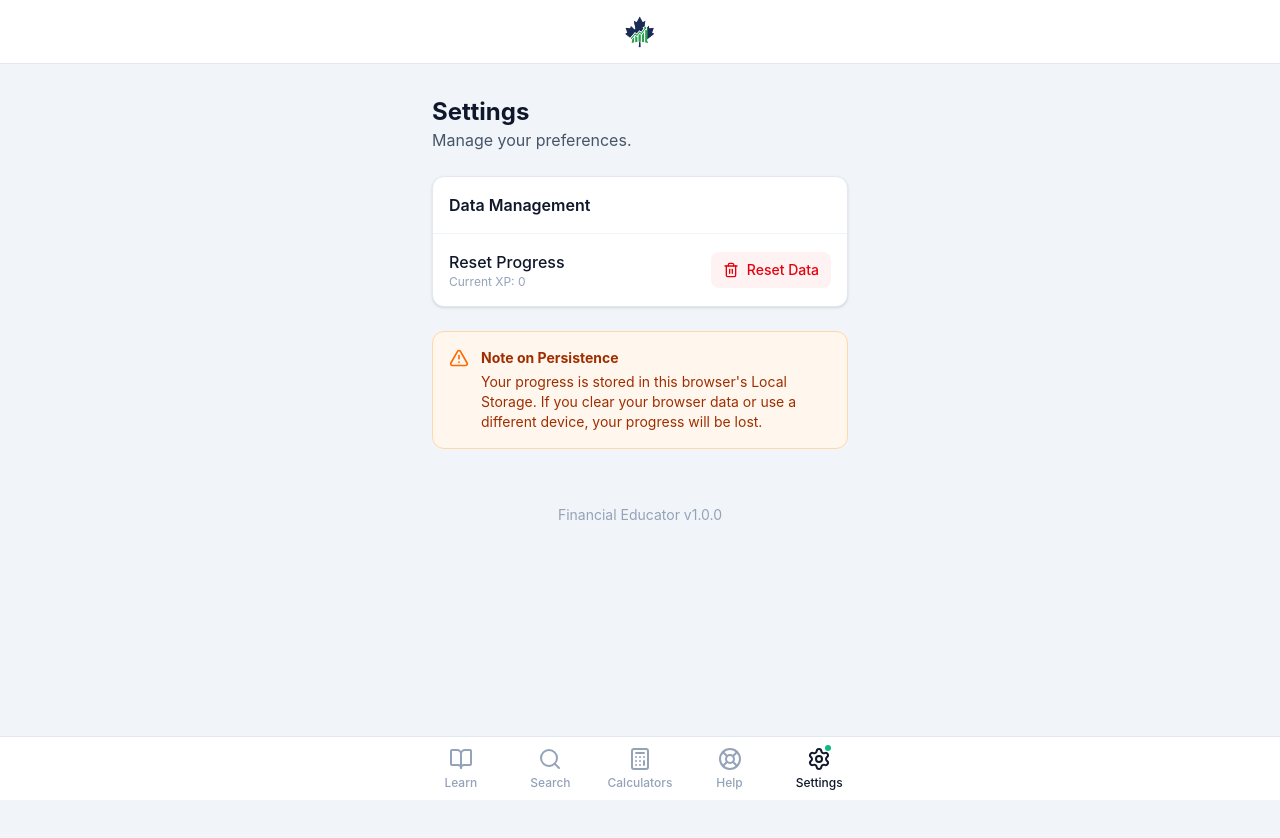
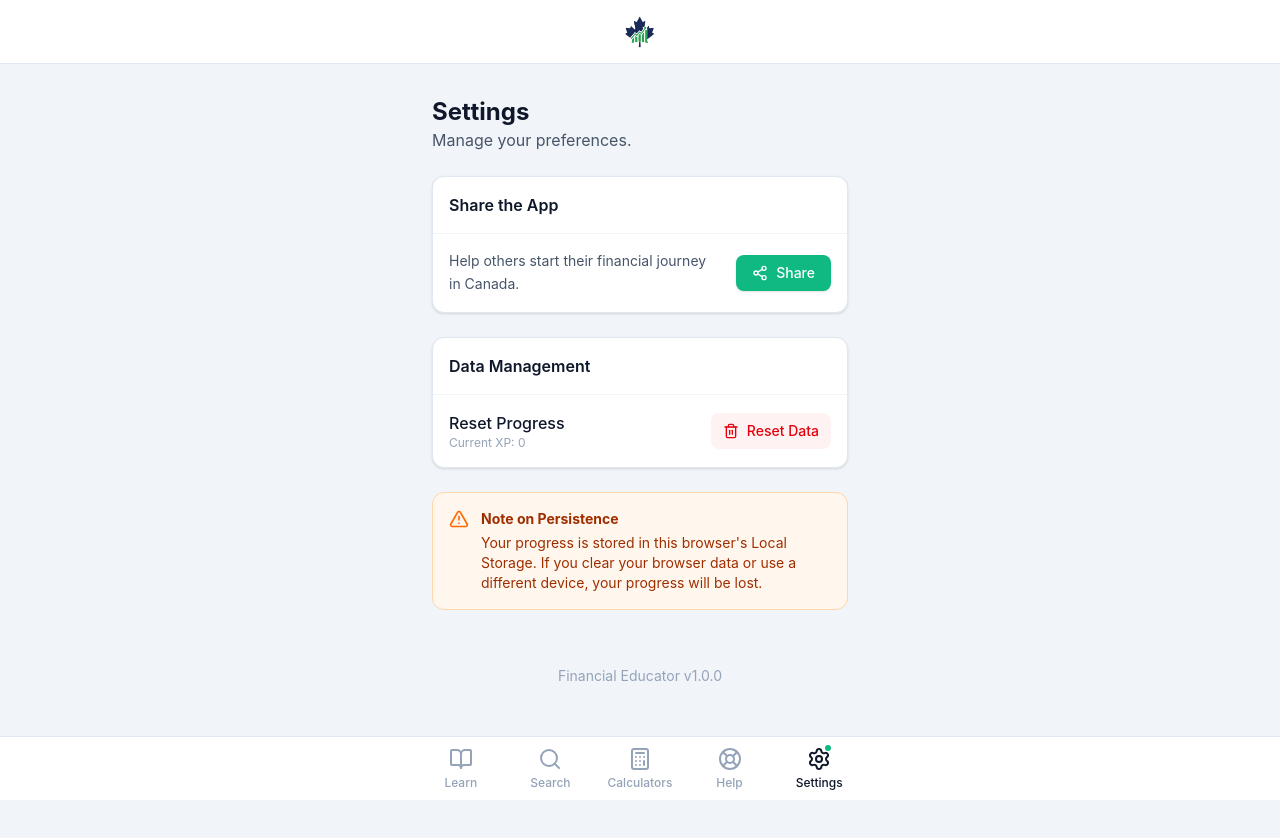
Before and after one commit to davidlealb/financial-educator, a React (Vite) app: page /settings in a window 1280 px wide. Shown: the top 838 px of the page. Built offline with nearby package versions, Linux system fonts and the light colour scheme; no server answers.

Commit message:
Add Share button

```diff
--- a/src/i18n/config.js
+++ b/src/i18n/config.js
@@ -53,7 +53,21 @@ i18n
                         email: "Email",
                         call: "Call",
                         try_another_advisor: "Try Another Advisor",
-                        loading_advisors: "Finding an advisor for you..."
+                        loading_advisors: "Finding an advisor for you...",
+                        manage_preferences: "Manage your preferences.",
+                        data_management: "Data Management",
+                        reset_progress: "Reset Progress",
+                        current_xp: "Current XP: {{xp}}",
+                        reset_data: "Reset Data",
+                        note_on_persistence: "Note on Persistence",
+                        persistence_desc: "Your progress is stored in this browser's Local Storage. If you clear your browser data or use a different device, your progress will be lost.",
+                        share_app: "Share the App",
+                        share_desc: "Help others start their financial journey in Canada.",
+                        share_button: "Share",
+                        share_title: "Financial Educator",
+                        share_text: "Check out this app to learn about finances in Canada! 🇨🇦",
+                        reset_confirm: "Are you sure you want to reset all your progress? This cannot be undone.",
+                        reset_success: "Progress reset."
                     }
                 }
             },
@@ -98,7 +112,21 @@ i18n
                         email: "Correo",
                         call: "Llamar",
                         try_another_advisor: "Probar con otro Asesor",
-                        loading_advisors: "Buscando un asesor para ti..."
+                        loading_advisors: "Buscando un asesor para ti...",
+                        manage_preferences: "Administra sus preferencias.",
+                        data_management: "Gestión de Datos",
+                        reset_progress: "Reiniciar Progreso",
+                        current_xp: "XP Actual: {{xp}}",
+                        reset_data: "Reiniciar Datos",
+                        note_on_persistence: "Nota sobre Persistencia",
+                        persistence_desc: "Tu progreso se almacena en el almacenamiento local de este navegador. Si borras los datos del navegador o usas un dispositivo diferente, perderas tu progreso.",
+                        share_app: "Compartir la Aplicación",
+                        share_desc: "Ayuda a otros a comenzar su viaje financiero en Canadá.",
+                        share_button: "Compartir",
+                        share_title: "Educador Financiero",
+                        share_text: "¡Mira esta aplicación para aprender sobre finanzas en Canadá! 🇨🇦",
+                        reset_confirm: "¿Estás seguro de que quieres reiniciar todo tu progreso? Esto no se puede deshacer.",
+                        reset_success: "Progreso reiniciado."
                     }
                 }
             },
@@ -143,7 +171,21 @@ i18n
                         email: "E-mail",
                         call: "Appeler",
                         try_another_advisor: "Essayer un autre conseiller",
-                        loading_advisors: "Recherche d'un conseiller pour vous..."
+                        loading_advisors: "Recherche d'un conseiller pour vous...",
+                        manage_preferences: "Gérez vos préférences.",
+                        data_management: "Gestion des Données",
+                        reset_progress: "Réinitialiser la progression",
+                        current_xp: "XP Actuel: {{xp}}",
+                        reset_data: "Réinitialiser les données",
+                        note_on_persistence: "Note sur la persistance",
+                        persistence_desc: "Votre progression est stockée dans le stockage local de ce navigateur. Si vous effacez vos données de navigation ou utilisez un autre appareil, votre progression sera perdue.",
+                        share_app: "Partager l'application",
+                        share_desc: "Aidez les autres à commencer leur parcours financier au Canada.",
+                        share_button: "Partager",
+                        share_title: "Éducateur Financier",
+                        share_text: "Découvrez cette application pour en savoir plus sur les finances au Canada ! 🇨🇦",
+                        reset_confirm: "Êtes-vous sûr de vouloir réinitialiser toute votre progression ? Cela ne peut pas être annulé.",
+                        reset_success: "Progression réinitialisée."
                     }
                 }
             }
--- a/src/pages/Settings.jsx
+++ b/src/pages/Settings.jsx
@@ -1,40 +1,85 @@
-import { Trash2, Github, AlertTriangle } from 'lucide-react';
+import { Trash2, Share2, AlertTriangle } from 'lucide-react';
 import { useProgress } from '../context/ProgressContext';
+import { useTranslation } from 'react-i18next';
 
 export default function Settings() {
+    const { t } = useTranslation();
     const { resetProgress, state } = useProgress();
 
     const handleReset = () => {
-        if (confirm('Are you sure you want to reset all your progress? This cannot be undone.')) {
+        if (confirm(t('common.reset_confirm'))) {
             resetProgress();
-            alert('Progress reset.');
+            alert(t('common.reset_success'));
+        }
+    };
+
+    const handleShare = async () => {
+        const shareData = {
+            title: t('common.share_title'),
+            text: t('common.share_text'),
+            url: window.location.origin,
+        };
+
+        try {
+            if (navigator.share) {
+                await navigator.share(shareData);
+            } else {
+                // Fallback: Copy to clipboard
+                await navigator.clipboard.writeText(`${shareData.text} ${shareData.url}`);
+                alert('Link copied to clipboard!');
+            }
+        } catch (err) {
+            console.error('Error sharing:', err);
         }
     };
 
     return (
         <div className="space-y-6">
             <header className="mb-6 pt-4">
-                <h1 className="text-2xl font-bold text-text-primary">Settings</h1>
-                <p className="text-text-secondary">Manage your preferences.</p>
+                <h1 className="text-2xl font-bold text-text-primary">{t('common.settings')}</h1>
+                <p className="text-text-secondary">{t('common.manage_preferences')}</p>
             </header>
+
+            {/* Share Section */}
+            <div className="bg-surface rounded-xl border border-slate-200 shadow-sm overflow-hidden">
+                <div className="p-4 border-b border-slate-100">
+                    <h3 className="font-semibold text-text-primary">{t('common.share_app')}</h3>
+                </div>
+                <div className="p-4">
+                    <div className="flex items-center justify-between">
+                        <div className="flex-1 pr-4">
+                            <p className="text-sm text-text-secondary leading-relaxed">
+                                {t('common.share_desc')}
+                            </p>
+                        </div>
+                        <button
+                            onClick={handleShare}
+                            className="flex items-center space-x-2 bg-emerald-green text-white hover:bg-emerald-700 px-4 py-2 rounded-lg transition-colors text-sm font-medium shadow-sm"
+                        >
+                            <Share2 size={16} />
+                            <span>{t('common.share_button')}</span>
+                        </button>
+                    </div>
+                </div>
+            </div>
 
             <div className="bg-surface rounded-xl border border-slate-200 shadow-sm overflow-hidden">
                 <div className="p-4 border-b border-slate-100">
-                    <h3 className="font-semibold text-text-primary">Data Management</h3>
+                    <h3 className="font-semibold text-text-primary">{t('common.data_management')}</h3>
                 </div>
 
                 <div className="p-4 space-y-4">
                     <div className="flex items-center justify-between">
                         <div>
-                            <p className="font-medium text-text-primary">Reset Progress</p>
-                            <p className="text-xs text-text-muted">Current XP: {state.xp}</p>
+                            <p className="font-medium text-text-primary">{t('common.reset_progress')}</p>
+                            <p className="text-xs text-text-muted">{t('common.current_xp', { xp: state.xp })}</p>
                         </div>
                         <button
                             onClick={handleReset}
                             className="flex items-center space-x-2 text-red-600 bg-red-50 hover:bg-red-100 px-3 py-2 rounded-lg transition-colors text-sm font-medium"
                         >
                             <Trash2 size={16} />
-                            <span>Reset Data</span>
+                            <span>{t('common.reset_data')}</span>
                         </button>
                     </div>
                 </div>
@@ -43,9 +88,9 @@ export default function Settings() {
             <div className="bg-orange-50 rounded-xl border border-orange-200 p-4 flex items-start space-x-3">
                 <AlertTriangle className="text-orange-500 shrink-0" size={20} />
                 <div className="text-sm text-orange-800">
-                    <p className="font-bold">Note on Persistence</p>
+                    <p className="font-bold">{t('common.note_on_persistence')}</p>
                     <p className="mt-1">
-                        Your progress is stored in this browser's Local Storage. If you clear your browser data or use a different device, your progress will be lost.
+                        {t('common.persistence_desc')}
                     </p>
                 </div>
             </div>
```
